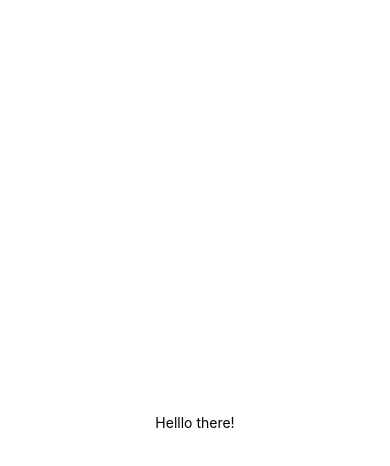
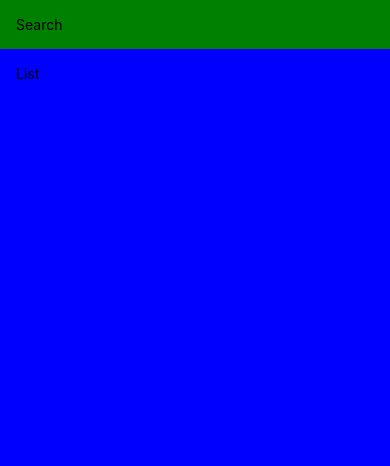
Before and after one commit to arunsinghsnd/MealsToGo, a React Native app: screen / in a window 390 px wide. Shown: the top 466 px of the page. Built offline with nearby package versions, Linux system fonts and the light colour scheme.

Commit message:
added the safeareaview for android

```diff
--- a/App.js
+++ b/App.js
@@ -1,12 +1,31 @@
-import { StatusBar } from "expo-status-bar";
+import { StatusBar as ExpoStatusBar } from "expo-status-bar";
 import React from "react";
-import { StyleSheet, Text, View } from "react-native";
+import { StatusBar, StyleSheet, Text, View, SafeAreaView } from "react-native";
 
 export default function App() {
   return (
-    <View style={{ flex: 1, alignItems: "center", justifyContent: "center" }}>
-      <Text>Helllo there!</Text>
-    </View>
+    <>
+      <SafeAreaView style={{ flex: 1, marginTop: StatusBar.currentHeight }}>
+        <View
+          style={{
+            padding: 16,
+            backgroundColor: "green",
+          }}
+        >
+          <Text>Search</Text>
+        </View>
+        <View
+          style={{
+            padding: 16,
+            backgroundColor: "blue",
+            flex: 1,
+          }}
+        >
+          <Text>List</Text>
+        </View>
+      </SafeAreaView>
+      <ExpoStatusBar style="auto" />
+    </>
   );
 }
 
```
